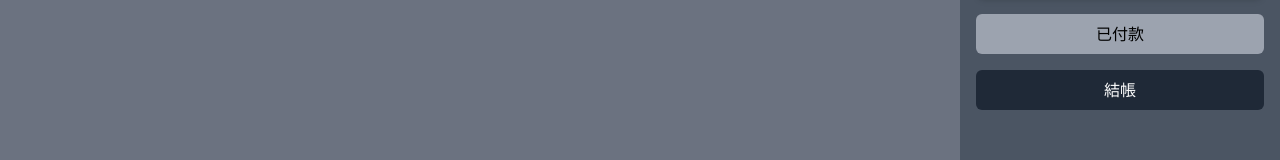
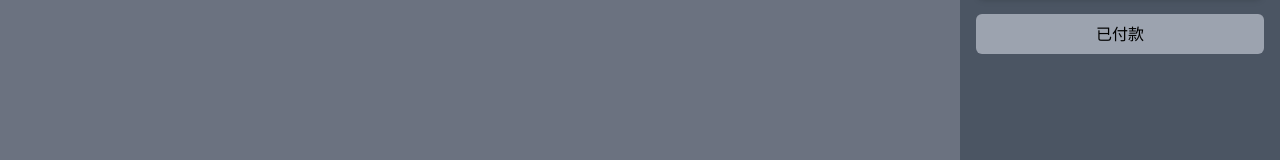
Before and after one commit to jim19970515/vue-pos, a JavaScript app: page /Unpaid in a window 1280 px wide. Shown: the part 370-530 px from the top of the page. Built offline with nearby package versions, Linux system fonts and the light colour scheme; what @duannx/vue-router-transition would draw is missing.

Commit message:
feat:時間格式除錯

```diff
--- a/src/views/Pos.vue
+++ b/src/views/Pos.vue
@@ -20,8 +20,8 @@ const newDate = ref('')
 setInterval(()=>{
 	let date = new Date()
 	const year = date.getFullYear()
-	const Month = date.getMonth()
-	const day = date.getDay()
+	const Month = date.getMonth()+1
+	const day = date.getDate()
 	const hour = date.getHours()
 	const min = date.getMinutes()
 	newDate.value = `${year}/${Month}/${day} ${hour}:${min}`
@@ -54,7 +54,7 @@ const customerStore = useCustomerStore()
 					<productTable/>
 					<p v-if="customerStore.is_paid" class="dark:text-bg-gray-900  dark:bg-gray-400 py-2 text-center rounded-md">已付款</p>
 					<p v-else class="dark:text-white py-2 text-center rounded-md">未付款</p>
-					<button @click="customerStore.checkOut" class="bg-secondary w-full text-white py-2 rounded-md dark:bg-gray-800 dark:active:bg-gray-900">結帳</button>
+					<button :class="customerStore.is_paid?'hidden':''"  @click="customerStore.checkOut" class="bg-secondary w-full text-white py-2 rounded-md dark:bg-gray-800 dark:active:bg-gray-900">結帳</button>
 				</div>
 			</section>
 		</main>
```
